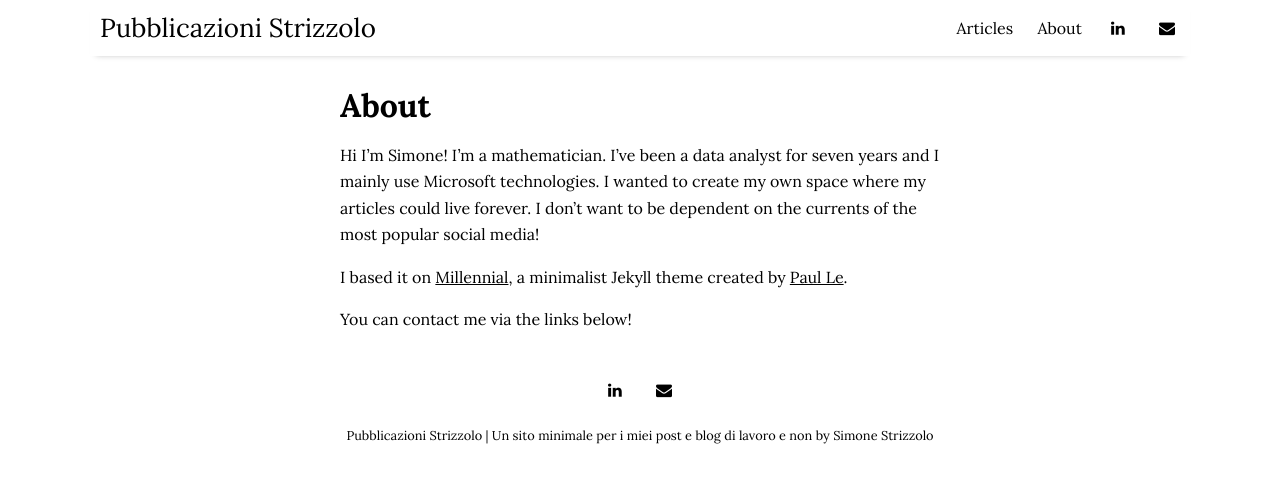
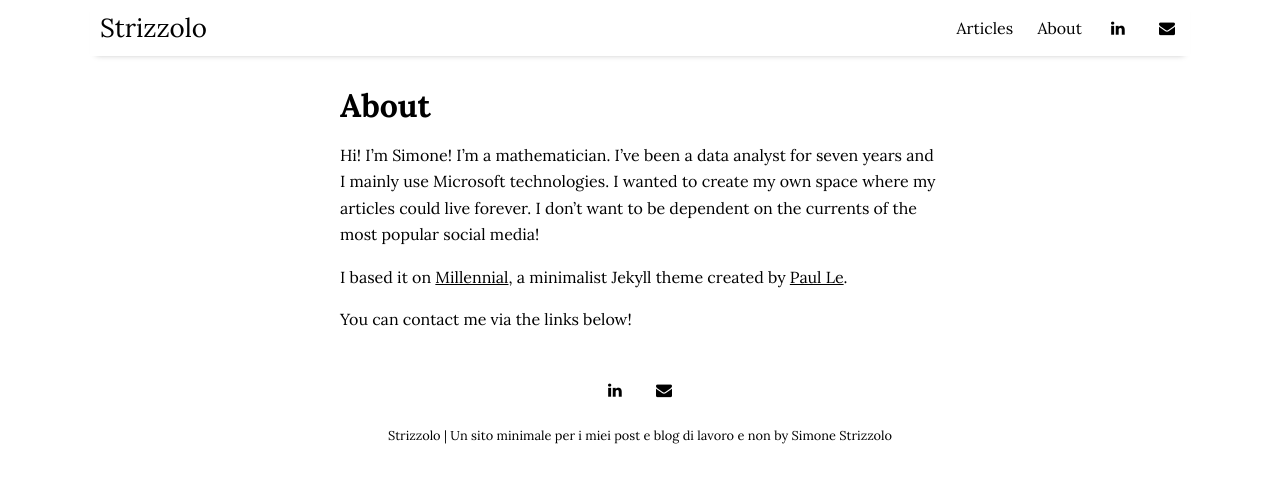
Before and after one commit to SimoneStrizzolo/simonestrizzolo.github.io, a Jekyll site: the page built from pages/about.md, in a window 1280 px wide. Shown: the top 483 px of the page. Built offline with Jekyll 4.4.1, drawn with Linux system fonts in a browser that asks for light colours; nearby versions of some CDN libraries.

Commit message:
piccole sistemazioni

```diff
--- a/_config.yml
+++ b/_config.yml
@@ -10,7 +10,7 @@ permalink:           /:title
 plugins:             [jekyll-paginate, jekyll-sitemap, jekyll-feed, jekyll-seo-tag]
 
 # Customise atom feed settings (this is where Jekyll-Feed gets configuration information)
-title:		           "Pubblicazioni Strizzolo"
+title:		           "Strizzolo"
 description:	       "Un sito minimale per i miei post e blog di lavoro e non"
 author:              "Simone Strizzolo"
 
--- a/pages/about.md
+++ b/pages/about.md
@@ -4,7 +4,7 @@ title: About
 permalink: /about
 ---
 
-Hi I'm Simone! I'm a mathematician. I've been a data analyst for seven years and I mainly use Microsoft technologies. I wanted to create my own space where my articles could live forever. I don't want to be dependent on the currents of the most popular social media!
+Hi! I'm Simone! I'm a mathematician. I've been a data analyst for seven years and I mainly use Microsoft technologies. I wanted to create my own space where my articles could live forever. I don't want to be dependent on the currents of the most popular social media!
 
 I based it on [Millennial](https://github.com/lenpaul/Millennial), a minimalist Jekyll theme created by [Paul Le](https://github.com/LeNPaul).
 
```
